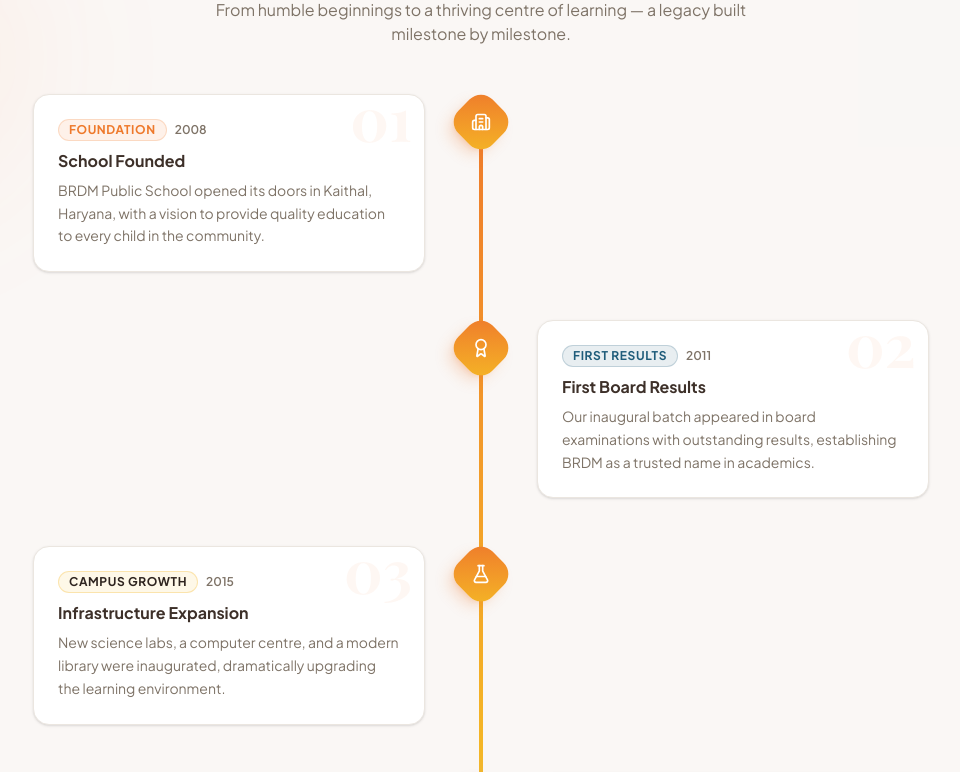
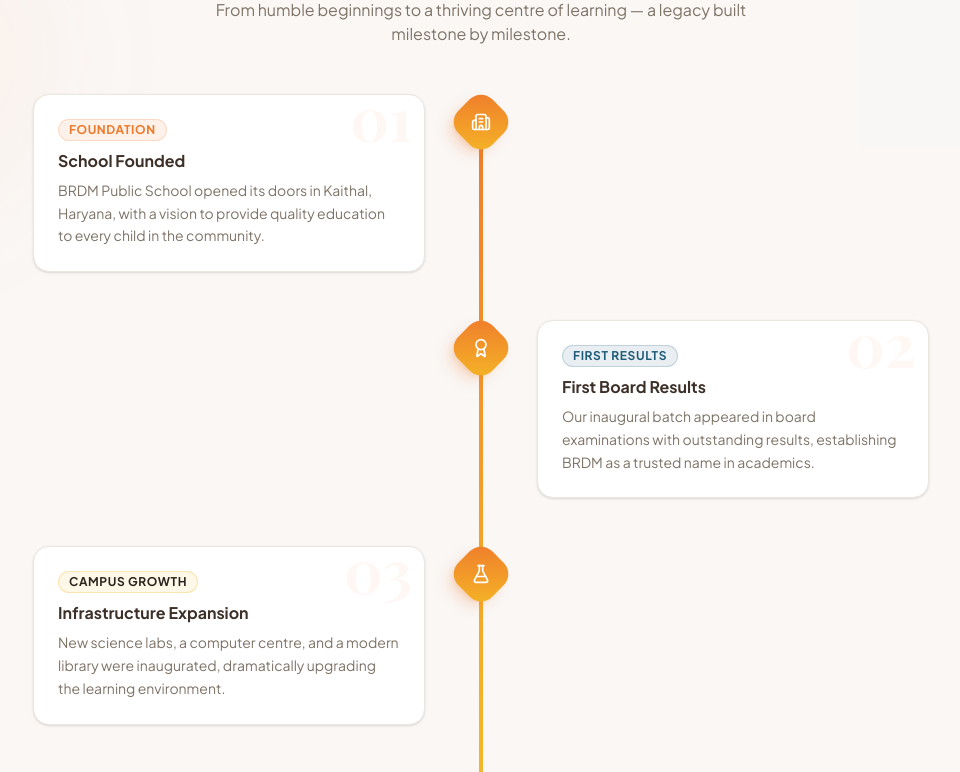
Before and after one commit to mrashi354/ashi, a React (Vite) app in the folder artifacts/brdm-school/: page /about in a window 1280 px wide. Shown: the part 2140-2912 px from the top of the page, without its empty margins (159-1119 px from the left). Built offline with nearby package versions, Linux system fonts and the light colour scheme; no server answers; a web font is replaced by a local one; what @workspace/api-client-react would draw is missing.

Commit message:
Remove year labels from BRDM Journey milestone cards (About page)

```diff
--- a/artifacts/brdm-school/src/components/sections/About.tsx
+++ b/artifacts/brdm-school/src/components/sections/About.tsx
@@ -306,9 +306,6 @@ export function About() {
                         <span className={`inline-flex items-center gap-1.5 px-2.5 py-0.5 rounded-full border text-xs font-bold uppercase tracking-wider ${item.chip}`}>
                           {item.milestone}
                         </span>
-                        <span className="text-xs font-semibold text-muted-foreground">
-                          {item.year}
-                        </span>
                       </div>
 
                       <h3 className={`font-bold mb-1.5 relative ${isToday ? 'text-primary' : 'text-foreground'}`}>
```
